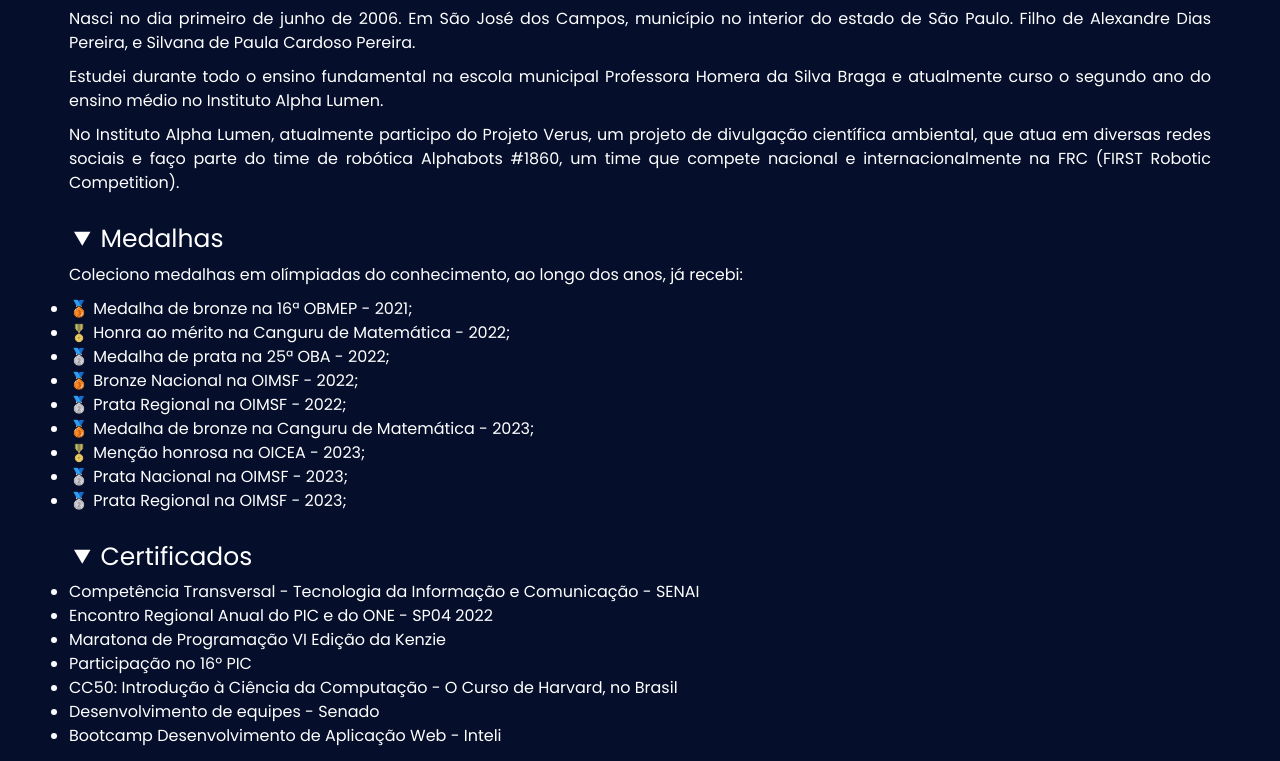
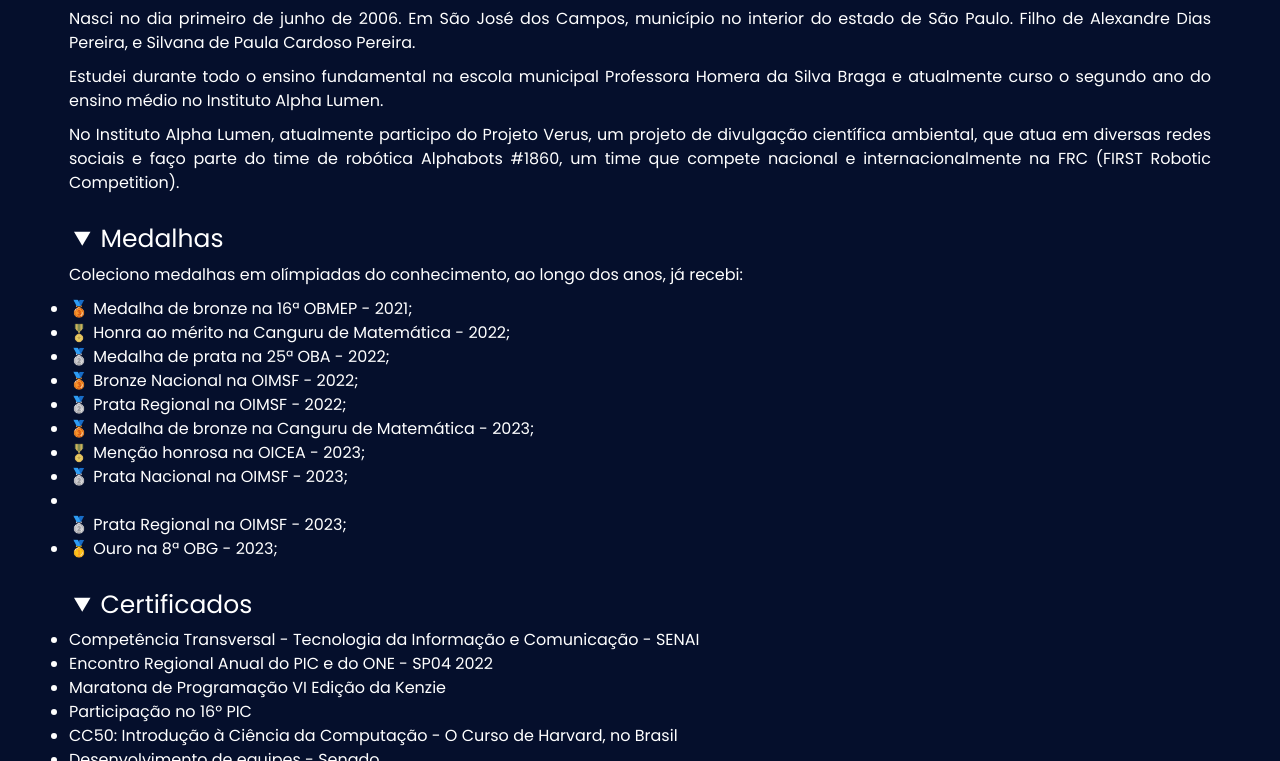
Before and after one commit to DanielDPereira/DanielDiasPereira, a plain HTML site: page index.html in a window 1280 px wide. Shown: the part 411-1172 px from the top of the page. Drawn offline with nearby package versions, Linux system fonts and the light colour scheme.

Commit message:
Update index.html

```diff
--- a/index.html
+++ b/index.html
@@ -72,7 +72,8 @@
         <li>🥉 Medalha de bronze na Canguru de Matemática - 2023;</li>
         <li> <img align="center" alt="Honra ao M" height="20" width="20" src="./assets/Icons/medal_honra.png"> Menção honrosa na OICEA - 2023;</li>
         <li>🥈 Prata Nacional na OIMSF - 2023;</li>
-        <li>🥈 Prata Regional na OIMSF - 2023;</li>
+        <li></li>🥈 Prata Regional na OIMSF - 2023;</li>
+        <li>🥇 Ouro na 8ª OBG - 2023;</li>
       </ul>
     </details>
 
```
